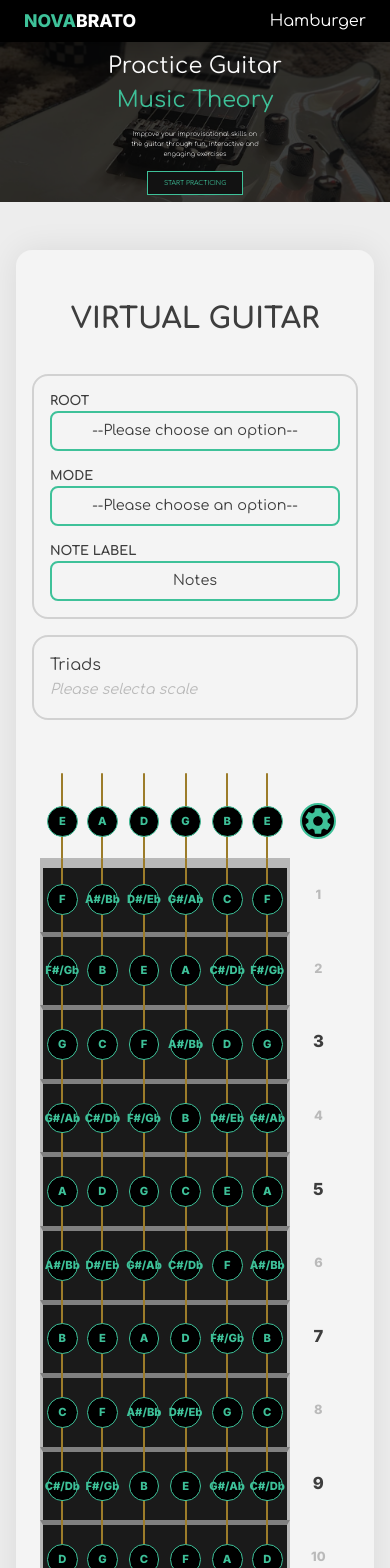
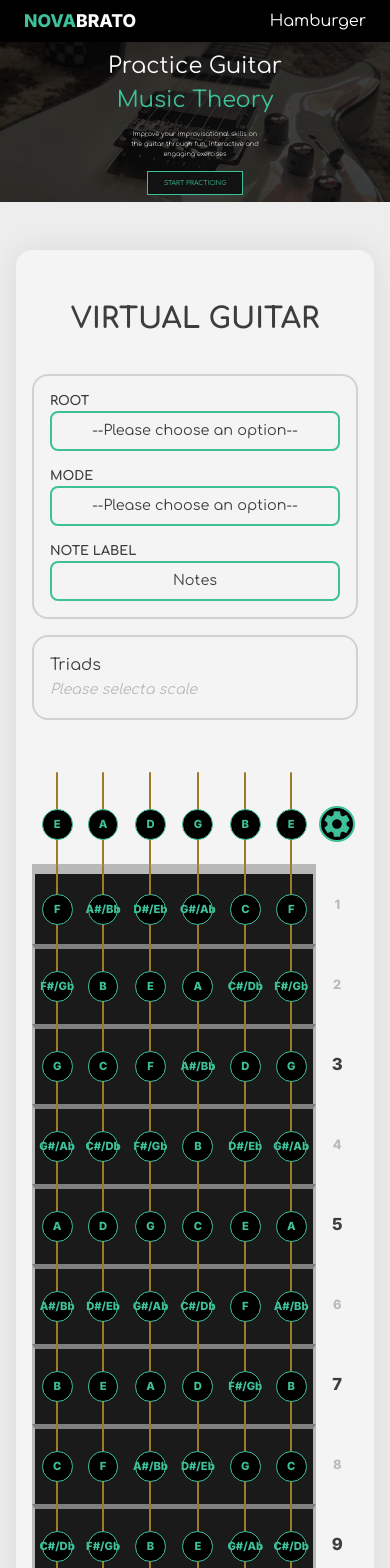
Before and after one commit to NovaSharx/Novabrato, a React (Create React App) app in the folder frontend/: page / in a window 390 px wide. Shown: the top 1568 px of the page. Built offline with nearby package versions, Linux system fonts and the light colour scheme.

Commit message:
Added flexible width to virtual guitar neck for mobile screens.

```diff
--- a/frontend/src/stylesheets/css/main.css
+++ b/frontend/src/stylesheets/css/main.css
@@ -444,7 +444,7 @@ p {
     overflow-y: scroll;
   }
   #virtual-guitar-container #virtual-guitar-content #virtual-guitar-fretboard-container #virtual-guitar-neck-container #virtual-guitar-neck {
-    padding: 0rem 0.5rem;
+    padding: 0rem;
     flex-direction: row-reverse;
   }
   #virtual-guitar-container #virtual-guitar-content #virtual-guitar-fretboard-container #virtual-guitar-neck-container #virtual-guitar-neck .virtual-guitar-string {
@@ -528,6 +528,12 @@ p {
   #virtual-guitar-container #virtual-guitar-content #virtual-guitar-control-panel #virtual-guitar-secondary-panel {
     padding: 1rem;
   }
+  #virtual-guitar-container #virtual-guitar-content #virtual-guitar-fretboard-container #virtual-guitar-neck-container #virtual-guitar-neck {
+    width: 100%;
+  }
+  #virtual-guitar-container #virtual-guitar-content #virtual-guitar-fretboard-container #virtual-guitar-neck-container #virtual-guitar-neck .virtual-guitar-string {
+    width: 100%;
+  }
   #virtual-guitar-container #virtual-guitar-content #virtual-guitar-fretboard-container #virtual-guitar-neck-container #virtual-guitar-neck .virtual-guitar-string:first-child .virtual-guitar-fret {
     border-right: 3px solid transparent;
   }
@@ -549,8 +555,8 @@ p {
     border-left: 3px solid #b8b8b8;
   }
   #virtual-guitar-container #virtual-guitar-content #virtual-guitar-fretboard-container #virtual-guitar-neck-container #virtual-guitar-neck .virtual-guitar-string .virtual-guitar-fret {
-    width: 2.6rem;
-    height: 4.6rem;
+    width: 100%;
+    height: 5rem;
   }
   #virtual-guitar-container #virtual-guitar-content #virtual-guitar-fretboard-container #virtual-guitar-neck-container #virtual-guitar-neck .virtual-guitar-string .virtual-guitar-fret .virtual-guitar-note {
     width: 1.8rem;
@@ -568,11 +574,11 @@ p {
   }
   #virtual-guitar-container #virtual-guitar-content #virtual-guitar-fretboard-container #virtual-guitar-neck-container #virtual-guitar-aside #virtual-guitar-settings-button {
     width: 2.6rem;
-    height: 4.6rem;
+    height: 5rem;
   }
   #virtual-guitar-container #virtual-guitar-content #virtual-guitar-fretboard-container #virtual-guitar-neck-container #virtual-guitar-aside .virtual-guitar-fret-marker {
     width: 2.6rem;
-    height: 4.6rem;
+    height: 5rem;
   }
 }
 
```
Also changed, not shown: frontend/src/stylesheets/scss/components/_virtual-guitar.scss (+7 -5 lines), 1 other file (tests, documents, lock files or other folders).
